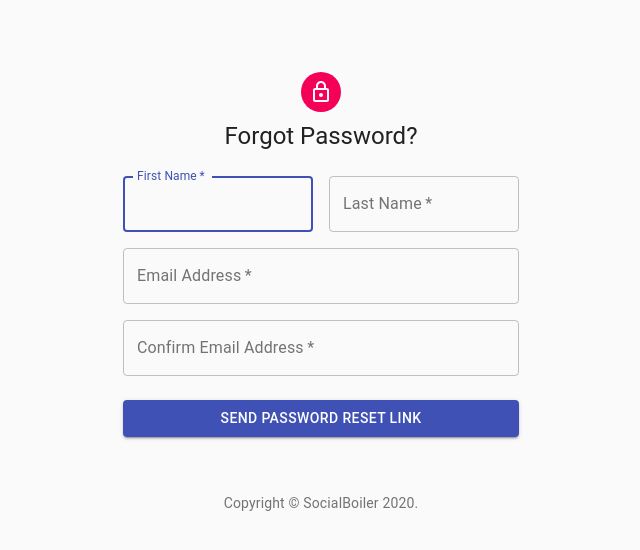
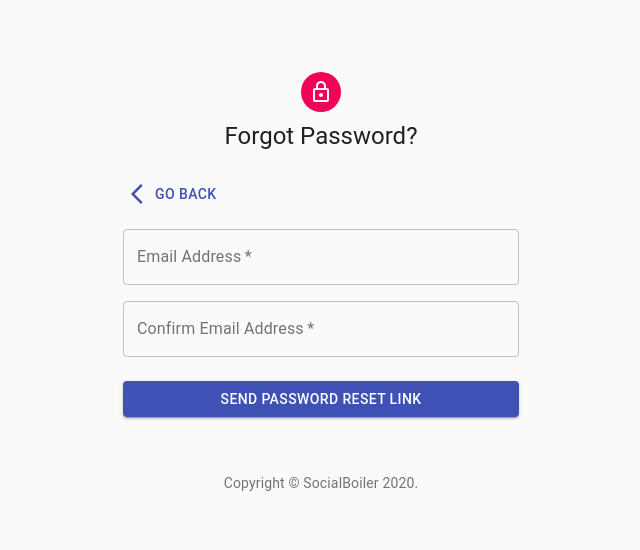
Before and after one commit to thatprakhar/SocialBoiler, a React (Create React App) app in the folder client/: page /forgotpass in a window 1280 px wide. Shown: the top 550 px of the page, without its empty margins (319-959 px from the left). Built offline with nearby package versions, Linux system fonts and the light colour scheme.

Commit message:
Added API call for forgotpass and added error handling

```diff
--- a/client/src/App.js
+++ b/client/src/App.js
@@ -15,8 +15,6 @@ import "./App.css";
 import "bootstrap/dist/css/bootstrap.min.css";
 
 function App() {
-  let user = localStorage.getItem("user");
-  console.log(user);
   return (
     <div className="App">
       <Router>
@@ -27,7 +25,11 @@ function App() {
           <Route path="/forgotpass" component={ForgotPassword}></Route>
           <Route path="/profile" component={Profile}></Route>
           <Route exact path="/">
-            {user !== "" ? <Redirect to="/home" /> : <Redirect to="/login" />}
+            {localStorage.getItem("auth_token") ? (
+              <Redirect to="/home" />
+            ) : (
+              <Redirect to="/login" />
+            )}
           </Route>
           <Route exact path="*" component={NotFound}></Route>
         </Switch>
--- a/client/src/components/CreateAccount/CreateAccount.js
+++ b/client/src/components/CreateAccount/CreateAccount.js
@@ -3,8 +3,6 @@ import Avatar from "@material-ui/core/Avatar";
 import Button from "@material-ui/core/Button";
 import CssBaseline from "@material-ui/core/CssBaseline";
 import TextField from "@material-ui/core/TextField";
-import FormControlLabel from "@material-ui/core/FormControlLabel";
-import Checkbox from "@material-ui/core/Checkbox";
 import Link from "@material-ui/core/Link";
 import Grid from "@material-ui/core/Grid";
 import Box from "@material-ui/core/Box";
@@ -54,6 +52,8 @@ export default function SignUp() {
   const [lastName, setLastName] = useState("");
   const [email, setEmail] = useState("");
   const [password, setPassword] = useState("");
+  const [error, setError] = useState(false);
+  const [errorMessage, setErrorMessage] = useState("");
   const API_URL = "http://127.0.0.1:5000";
   function handleSubmit(e) {
     e.preventDefault();
@@ -70,12 +70,19 @@ export default function SignUp() {
     fetch(API_URL + "/sign_up", requestOptions)
       .then(res => res.json())
       .then(data => {
-        console.log(data);
-        localStorage.setItem("user", JSON.stringify(data));
-        history.push("/home");
+        if (data === "Incorrect Password or Email!") {
+          setError(true);
+          setErrorMessage("Incorrect Password or Email!");
+        } else {
+          console.log(data);
+          localStorage.setItem("email", email);
+          localStorage.setItem("auth_token", JSON.stringify(data));
+          history.push("/home");
+        }
       })
       .catch(err => {
-        console.log(err);
+        setError(true);
+        setErrorMessage("Could not connect to server");
       });
   }
 
@@ -141,13 +148,14 @@ export default function SignUp() {
                 onChange={e => setPassword(e.target.value)}
               />
             </Grid>
-            <Grid item xs={12}>
-              <FormControlLabel
-                control={<Checkbox value="allowExtraEmails" color="primary" />}
-                label="I want to receive inspiration, marketing promotions and updates via email."
-              />
-            </Grid>
           </Grid>
+          {error ? (
+            <Typography component="h6" variant="h6" color="error">
+              {errorMessage}
+            </Typography>
+          ) : (
+            <div></div>
+          )}
           <Button
             type="submit"
             fullWidth
--- a/client/src/components/ForgotPassword/ForgotPassword.js
+++ b/client/src/components/ForgotPassword/ForgotPassword.js
@@ -1,4 +1,4 @@
-import React from "react";
+import React, { useState } from "react";
 import Avatar from "@material-ui/core/Avatar";
 import Button from "@material-ui/core/Button";
 import CssBaseline from "@material-ui/core/CssBaseline";
@@ -10,6 +10,8 @@ import LockOutlinedIcon from "@material-ui/icons/LockOutlined";
 import Typography from "@material-ui/core/Typography";
 import { makeStyles } from "@material-ui/core/styles";
 import Container from "@material-ui/core/Container";
+import { useHistory } from "react-router-dom";
+import ArrowBackIosIcon from "@material-ui/icons/ArrowBackIos";
 
 function Copyright() {
   return (
@@ -45,7 +47,50 @@ const useStyles = makeStyles(theme => ({
 }));
 
 export default function ForgotPassword() {
+  const history = useHistory();
   const classes = useStyles();
+  const API_URL = "http://127.0.0.1:5000";
+  const [email, setEmail] = useState("");
+  const [emaiConfirm, setEmailConfirm] = useState("");
+  const [message, setMessage] = useState("");
+  const [error, setError] = useState(false);
+  const [errorMessage, setErrorMessage] = useState("");
+  function handleSubmit(e) {
+    e.preventDefault();
+
+    if (email !== emaiConfirm) {
+      setError(true);
+      setErrorMessage("Emails do not match.");
+      return;
+    } else {
+      setError(false);
+      setErrorMessage("");
+    }
+
+    const requestOptions = {
+      method: "POST",
+      headers: {
+        "Content-Type": "application/json",
+        email: "asd"
+      }
+    };
+    fetch(API_URL + "/forgotpass", requestOptions)
+      .then(res => {
+        setError(false);
+        setMessage(
+          "If an account exists with the given email address, we'll send a password recovery link."
+        );
+      })
+      .catch(err => {
+        setError(true);
+        setMessage("");
+        setErrorMessage("Could not connect to server. Try again later.");
+      });
+  }
+
+  function goBack() {
+    history.push("/login");
+  }
 
   return (
     <Container component="main" maxWidth="xs">
@@ -57,31 +102,15 @@ export default function ForgotPassword() {
         <Typography component="h1" variant="h5">
           Forgot Password?
         </Typography>
-        <form className={classes.form} noValidate>
+        <form className={classes.form} onSubmit={handleSubmit} noValidate>
           <Grid container spacing={2}>
-            <Grid item xs={12} sm={6}>
-              <TextField
-                autoComplete="fname"
-                name="firstName"
-                variant="outlined"
-                required
-                fullWidth
-                id="firstName"
-                label="First Name"
-                autoFocus
-              />
+            <Grid item xs={12}>
+              <Button color="primary" onClick={goBack}>
+                <ArrowBackIosIcon />
+                Go Back
+              </Button>
             </Grid>
-            <Grid item xs={12} sm={6}>
-              <TextField
-                variant="outlined"
-                required
-                fullWidth
-                id="lastName"
-                label="Last Name"
-                name="lastName"
-                autoComplete="lname"
-              />
-            </Grid>
+
             <Grid item xs={12}>
               <TextField
                 variant="outlined"
@@ -91,6 +120,7 @@ export default function ForgotPassword() {
                 label="Email Address"
                 name="email"
                 autoComplete="email"
+                onChange={e => setEmail(e.target.value)}
               />
             </Grid>
             <Grid item xs={12}>
@@ -102,6 +132,7 @@ export default function ForgotPassword() {
                 label="Confirm Email Address"
                 name="confirm-email"
                 autoComplete="email"
+                onChange={e => setEmailConfirm(e.target.value)}
               />
             </Grid>
           </Grid>
@@ -114,6 +145,20 @@ export default function ForgotPassword() {
           >
             Send Password Reset Link
           </Button>
+          {message !== "" ? (
+            <Typography component="h6" variant="h6" color="textPrimary">
+              {message}
+            </Typography>
+          ) : (
+            <div></div>
+          )}
+          {error ? (
+            <Typography component="h6" variant="h6" color="error">
+              {errorMessage}
+            </Typography>
+          ) : (
+            <div></div>
+          )}
         </form>
       </div>
       <Box mt={5}>
--- a/client/src/components/Home/Home.js
+++ b/client/src/components/Home/Home.js
@@ -16,16 +16,15 @@ export default function Home() {
       method: "POST",
       headers: {
         "Content-Type": "application/json",
-        email: SON.parse(localStorage.getItem("user")).email,
+        email: JSON.parse(localStorage.getItem("user")).email,
         auth_token: JSON.parse(localStorage.getItem("user")).auth_token
       }
     };
     fetch(API_URL + "/logout", requestOptions)
-      .then(res => {
-        localStorage.removeItem("user");
-        history.push("/login");
-      })
+      .then(res => {})
       .catch(err => console.log(err));
+    localStorage.removeItem("auth_token");
+    history.push("/login");
   }
 
   function goToProfile() {
@@ -37,7 +36,7 @@ export default function Home() {
       <Router>
         <Route path="/login" component={Login}></Route>
         <Route exact path="/home">
-          {localStorage.getItem("user") ? (
+          {localStorage.getItem("auth_token") ? (
             <Redirect to="/home" />
           ) : (
             <Redirect to="/login" />
--- a/client/src/components/Login/Login.js
+++ b/client/src/components/Login/Login.js
@@ -1,4 +1,4 @@
-import React, { useState, useEffect } from "react";
+import React, { useState } from "react";
 import Avatar from "@material-ui/core/Avatar";
 import Button from "@material-ui/core/Button";
 import CssBaseline from "@material-ui/core/CssBaseline";
@@ -66,7 +66,6 @@ export default function Login() {
   const API_URL = "http://127.0.0.1:5000";
   const [email, setEmail] = useState("");
   const [error, setError] = useState(false);
-  const [fail, setFail] = useState(false);
   const [password, setPassword] = useState("");
   const [errorMessage, setErrorMessage] = useState("");
   const history = useHistory();
@@ -84,14 +83,18 @@ export default function Login() {
     fetch(API_URL + "/login", requestOptions)
       .then(res => res.json())
       .then(data => {
-        console.log(data);
-        localStorage.setItem("user", JSON.stringify(data));
-        history.push("/home");
+        if (data === "Incorrect Password or Email!") {
+          setError(true);
+          setErrorMessage("Incorrect Password and Email Combination!");
+        } else {
+          localStorage.setItem("email", email);
+          localStorage.setItem("auth_token", JSON.stringify(data));
+          history.push("/home");
+        }
       })
       .catch(err => {
         setError(true);
         setErrorMessage("Could not connect to server");
-        setFail(false);
       });
   }
   if (localStorage.getItem("user")) {
@@ -141,14 +144,7 @@ export default function Login() {
               control={<Checkbox value="remember" color="primary" />}
               label="Remember me"
             />
-            {error && !fail ? (
-              <Typography component="h6" variant="h6" color="error">
-                {errorMessage}
-              </Typography>
-            ) : (
-              <div></div>
-            )}
-            {fail && !error ? (
+            {error ? (
               <Typography component="h6" variant="h6" color="error">
                 {errorMessage}
               </Typography>
```
